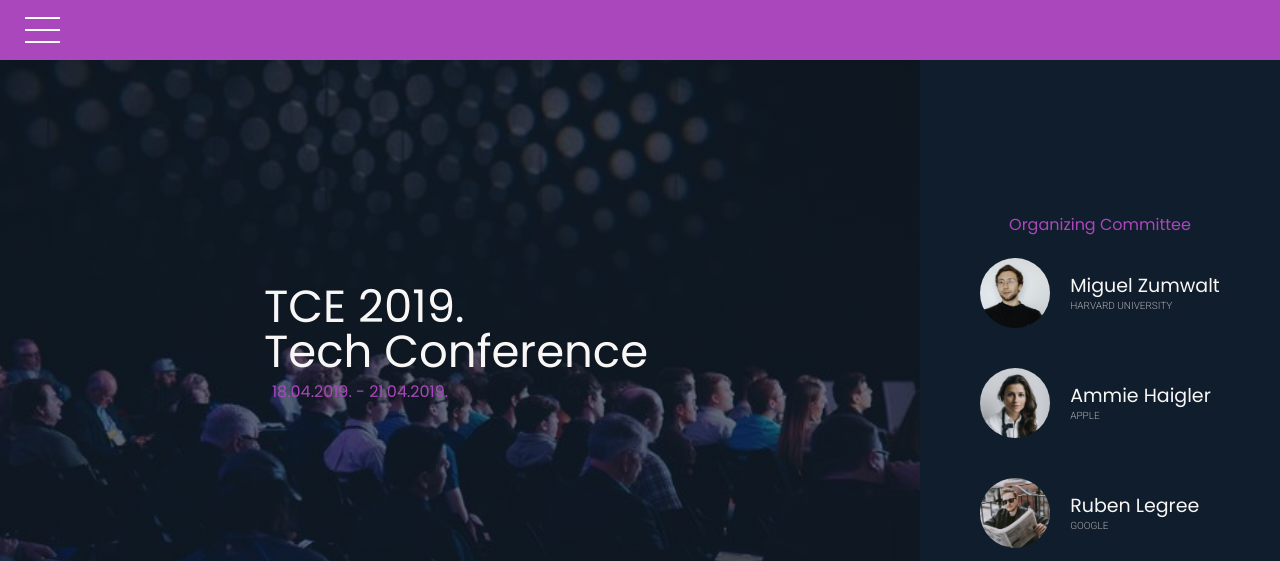
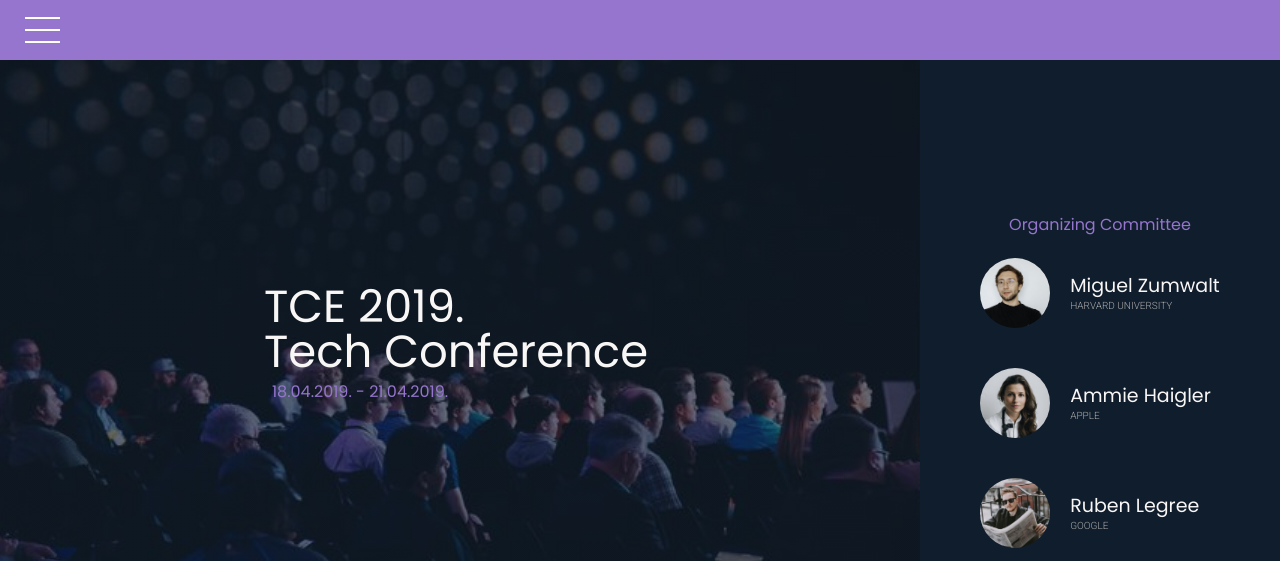
Before and after one commit to nebojsaj1726/tce, a website: page index.html in a window 1280 px wide. Shown: the top 561 px of the page. Drawn offline with Linux system fonts and the light colour scheme.

Commit message:
CSS change

```diff
--- a/sass/_base.scss
+++ b/sass/_base.scss
@@ -1,5 +1,5 @@
 // COLOR VARIABLES
-$color-primary: #AB47BC;
+$color-primary: #9575CD;
 
 $color-secondary: #101d2c;
 
```
Also changed, not shown: css/main.css.
